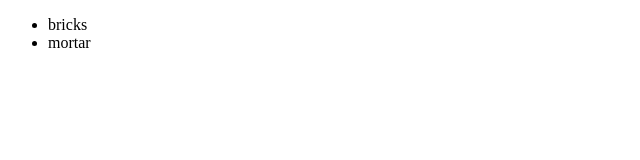
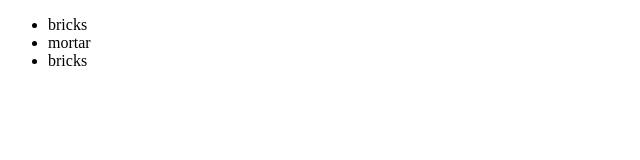
Before and after one commit to adriapa-oocl/newGitTest, a plain HTML site: page index.html in a window 1280 px wide. Shown: the full height of the page, 0-640 px from the left. Drawn offline with Linux system fonts and the light colour scheme.

Commit message:
modified index.html

```diff
--- a/index.html
+++ b/index.html
@@ -9,6 +9,7 @@
 		<ul>
 			<li>bricks</li>
 			<li>mortar</li>
+			<li>bricks</li>
 		</ul>
 	</div>
 </body>
```
